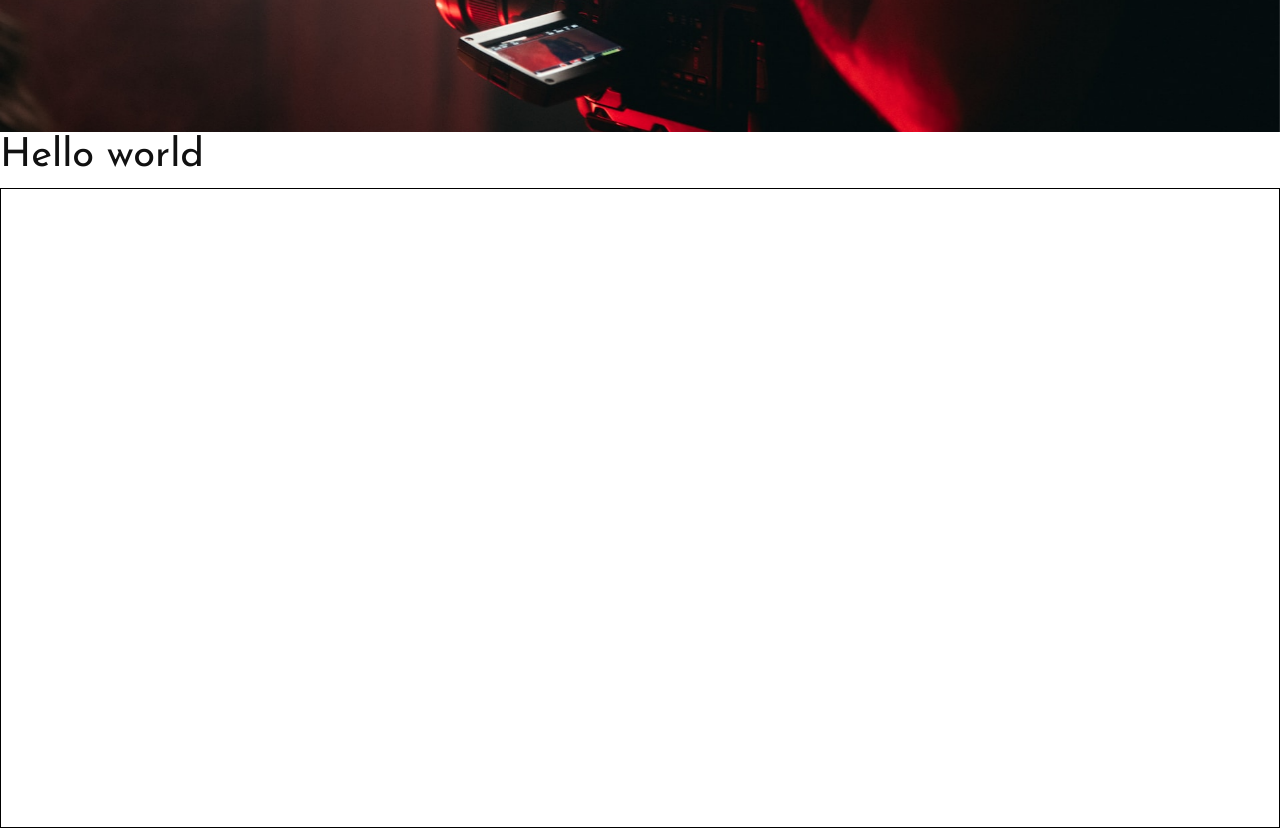
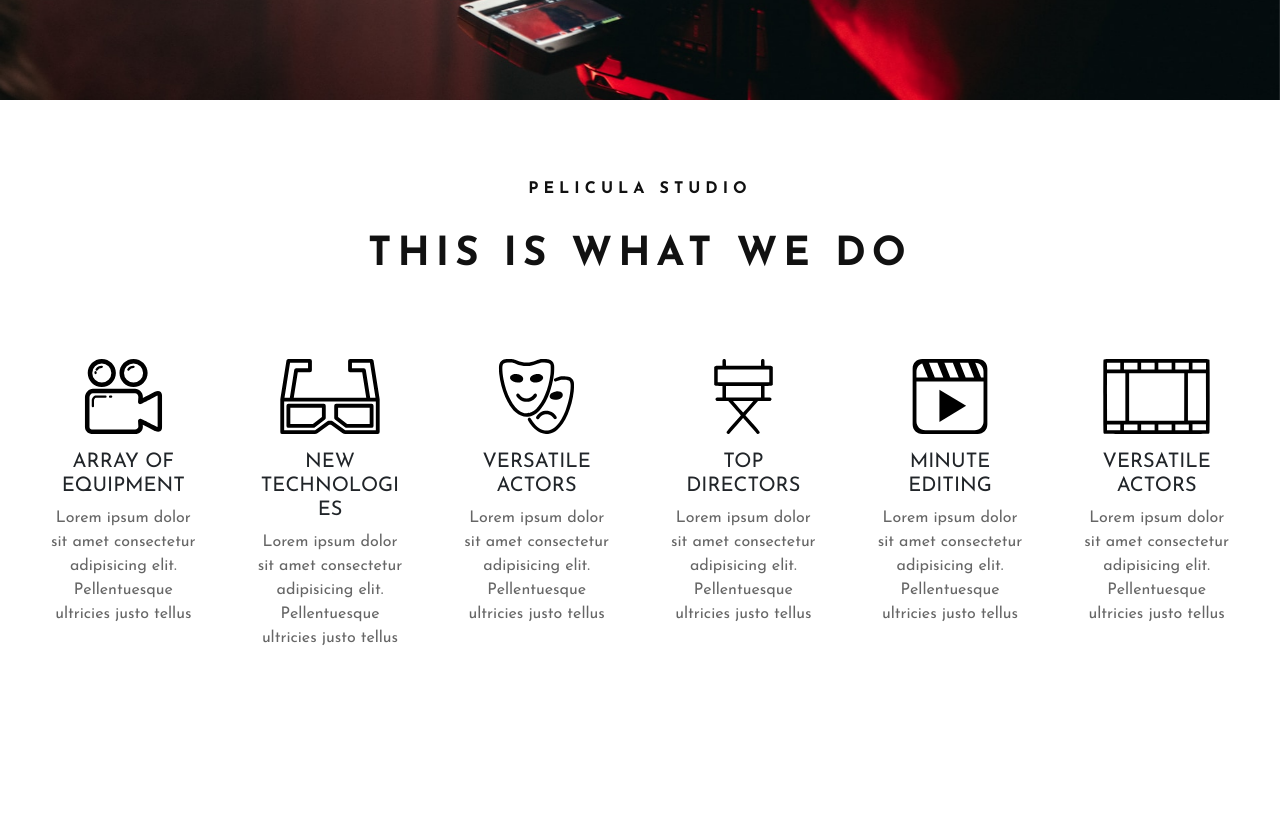
Before and after one commit to StefanoMela/cinemato-midterm-html-vuejs, a Vue app: page / in a window 1280 px wide. Shown: the part 660-1488 px from the top of the page. Built offline with nearby package versions, Linux system fonts and the light colour scheme.

Commit message:
feat whatWedo section

```diff
--- a/src/components/AppCard.vue
+++ b/src/components/AppCard.vue
@@ -1,21 +1,35 @@
 <script>
-// import MyComponent from "./components/MyComponent.vue";
 
 export default {
-  data() {
-    return {
-      title: "Hello world"
-    }
+
+  props: {
+    weDoIcons: Object
   }
-
-  // components: {
-  //   MyComponent,
-  // },
 };
 </script>
 
 <template>
-  <h1>{{ title }}</h1>
+
+<div
+ v-for="icon in this.weDoIcons"
+ class="card">
+  <img :src="icon.icon" class="card-img-top">
+  <div class="card-body">
+    <h5 class="card-title">{{icon.title}}</h5>
+    <p class="card-text">Lorem ipsum dolor sit amet consectetur adipisicing elit. Pellentuesque ultricies justo tellus</p>
+  </div>
+</div>
 </template>
 
-<style lang="scss" scoped></style>
+<style lang="scss" scoped>
+.card {
+
+  height: 250px;
+  border: none;
+  max-width: 500px;
+
+  img {
+    max-height: 30%;
+  }
+}
+</style>
--- a/src/components/AppHeader.vue
+++ b/src/components/AppHeader.vue
@@ -62,7 +62,7 @@ export default {
 
   margin: 0 auto;
   align-items: center;
-  padding: 1.5rem;
+  padding: 1rem;
 
   li>a {
       text-transform: uppercase;
--- a/src/components/CardSection.vue
+++ b/src/components/CardSection.vue
@@ -1,21 +1,56 @@
 <script>
-// import MyComponent from "./components/MyComponent.vue";
+import { weDoIcons } from "../data";
+
+import AppCard from "./AppCard.vue";
 
 export default {
   data() {
     return {
-      title: "Hello world"
-    }
-  }
+      weDoIcons,
+    };
+  },
 
-  // components: {
-  //   MyComponent,
-  // },
+  components: { AppCard },
 };
 </script>
 
 <template>
-  <h1>{{ title }}</h1>
+  <section class="what-we-do">
+    <div class="what-we-do__title">
+      <h6>PELICULA STUDIO</h6>
+      <h1>THIS IS WHAT WE DO</h1>
+    </div>
+    <div class="what-we-do__cards">
+      <AppCard :weDoIcons="weDoIcons" />
+    </div>
+  </section>
 </template>
 
-<style lang="scss" scoped></style>
+<style lang="scss" scoped>
+section {
+  height: 80vh;
+  text-align: center;
+  padding-inline: 2rem;
+
+  .what-we-do__title {
+    margin: 5rem 0;
+
+    h6 {
+      letter-spacing: 5px;
+      font-weight: bold;
+    }
+    h1 {
+      margin-top: 2rem;
+      font-weight: bolder;
+      letter-spacing: 6px;
+    }
+  }
+
+  .what-we-do__cards {
+     display: flex;
+     justify-content: center;
+     align-items: center;
+     gap: 1.5rem;
+   }
+}
+</style>
--- a/src/components/FluidSection.vue
+++ b/src/components/FluidSection.vue
@@ -10,11 +10,4 @@ export default {
 </template>
 
 <style lang="scss" scoped>
-section{
-
-  height: 80vh;
-  border: 1px solid black;
-
-
-}
 </style>
--- a/src/data/index.js
+++ b/src/data/index.js
@@ -1,21 +1,33 @@
 
-const weDoIcons = {
+const weDoIcons = [
 
-    icon1: '../public/img/image(14).svg',
-    icon2:'../public/img/image(15).svg',
-    icon3: '../public/img/image(16).svg',
-    icon4: '../public/img/image(17).svg',
-    icon5: '../public/img/image(18).svg',
-    icon6: '../public/img/image(19).svg',
-    icon7: '../public/img/image(20).svg'
-}
+    {
+        icon: '/img/image(14).svg',
+        title: 'ARRAY OF EQUIPMENT'
+    }, {
+        icon: '/img/image(16).svg',
+        title: 'NEW TECHNOLOGIES'
+    }, {
+        icon: '/img/image(18).svg',
+        title: 'VERSATILE ACTORS'
+    }, {
+        icon: '/img/image(15).svg',
+        title: 'TOP DIRECTORS'
+    }, {
+        icon: '/img/image(17).svg',
+        title: 'MINUTE EDITING'
+    }, {
+        icon: '/img/image(19).svg',
+        title: 'VERSATILE ACTORS'
+    },
+]
 
 const heroImgs = {
 
-    hero1: '../public/img/hero1.jpeg',
-    hero2: '../public/img/hero2.jpeg',
-    hero3: '../public/img/hero3.jpeg'
+    hero1: '/img/hero1.jpeg',
+    hero2: '/img/hero2.jpeg',
+    hero3: '/img/hero3.jpeg'
 }
 
 console.log(weDoIcons, heroImgs);
-export { weDoIcons, heroImgs};
+export { weDoIcons, heroImgs };
```
